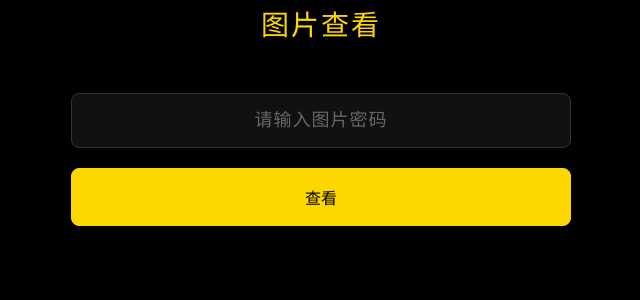
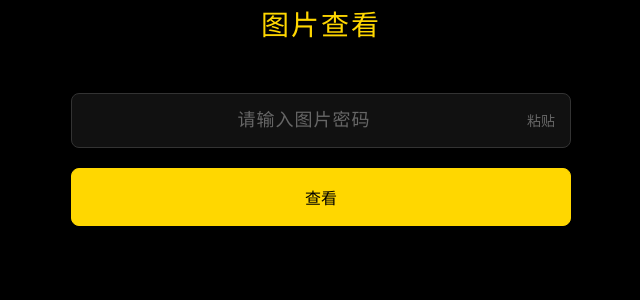
Before and after one commit to rikkac/pic_tools, a Flask app: page / in a window 1280 px wide. Shown: the part 260-560 px from the top of the page, without its empty margins (319-959 px from the left). Run offline with Flask 2, Linux system fonts and the light colour scheme.

Commit message:
feat: 密码输入框添加粘贴按钮
Co-Authored-By: Claude Opus 4.6 <noreply@anthropic.com>

```diff
--- a/templates/index.html
+++ b/templates/index.html
@@ -40,6 +40,47 @@
 
         .input-group {
             margin-bottom: 20px;
+            position: relative;
+        }
+
+        .input-wrapper {
+            position: relative;
+            display: flex;
+            align-items: center;
+        }
+
+        .input-wrapper input[type="text"],
+        .input-wrapper input[type="password"] {
+            padding-right: 50px;
+        }
+
+        .paste-btn {
+            position: absolute;
+            right: 8px;
+            width: auto;
+            min-width: 40px;
+            height: 32px;
+            padding: 0 8px;
+            background: transparent;
+            border: none;
+            color: #666;
+            cursor: pointer;
+            display: flex;
+            align-items: center;
+            justify-content: center;
+            border-radius: 4px;
+            transition: all 0.3s;
+            font-size: 14px;
+        }
+
+        .paste-btn:hover {
+            color: #FFD700;
+            background: rgba(255, 215, 0, 0.1);
+        }
+
+        .paste-btn:active {
+            color: #FFD700;
+            background: rgba(255, 215, 0, 0.2);
         }
 
         input[type="text"],
@@ -236,6 +277,7 @@
         <div id="message" class="message"></div>
 
         <div class="input-group">
+            <div class="input-wrapper">
                 <input
                     type="text"
                     id="password"
@@ -243,6 +285,8 @@
                     maxlength="8"
                     autocomplete="off"
                 >
+                <button class="paste-btn" id="pasteBtn" title="粘贴">粘贴</button>
+            </div>
         </div>
 
         <button class="btn btn-full" id="viewBtn">查看</button>
@@ -275,6 +319,18 @@
             const paste = (e.clipboardData || window.clipboardData).getData('text');
             const filtered = paste.replace(/[^a-zA-Z0-9]/g, '').toUpperCase();
             document.execCommand('insertText', false, filtered);
+        });
+
+        // 粘贴按钮点击事件
+        document.getElementById('pasteBtn').addEventListener('click', async function() {
+            try {
+                const text = await navigator.clipboard.readText();
+                const filtered = text.replace(/[^a-zA-Z0-9]/g, '').toUpperCase();
+                passwordInput.value = filtered;
+                passwordInput.focus();
+            } catch (e) {
+                showMessage('无法读取剪贴板', 'error');
+            }
         });
 
         // 显示消息
```
Lines whose indentation alone changed are shown as unchanged.
